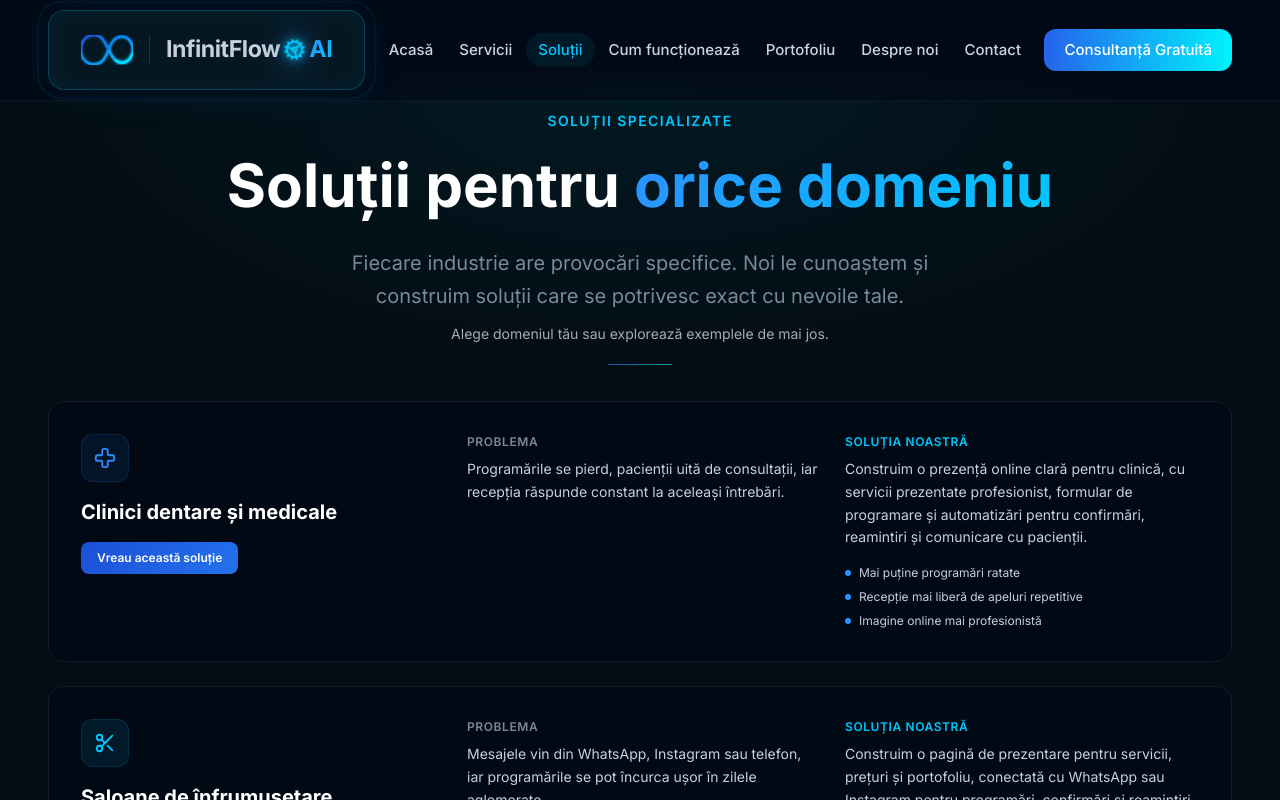
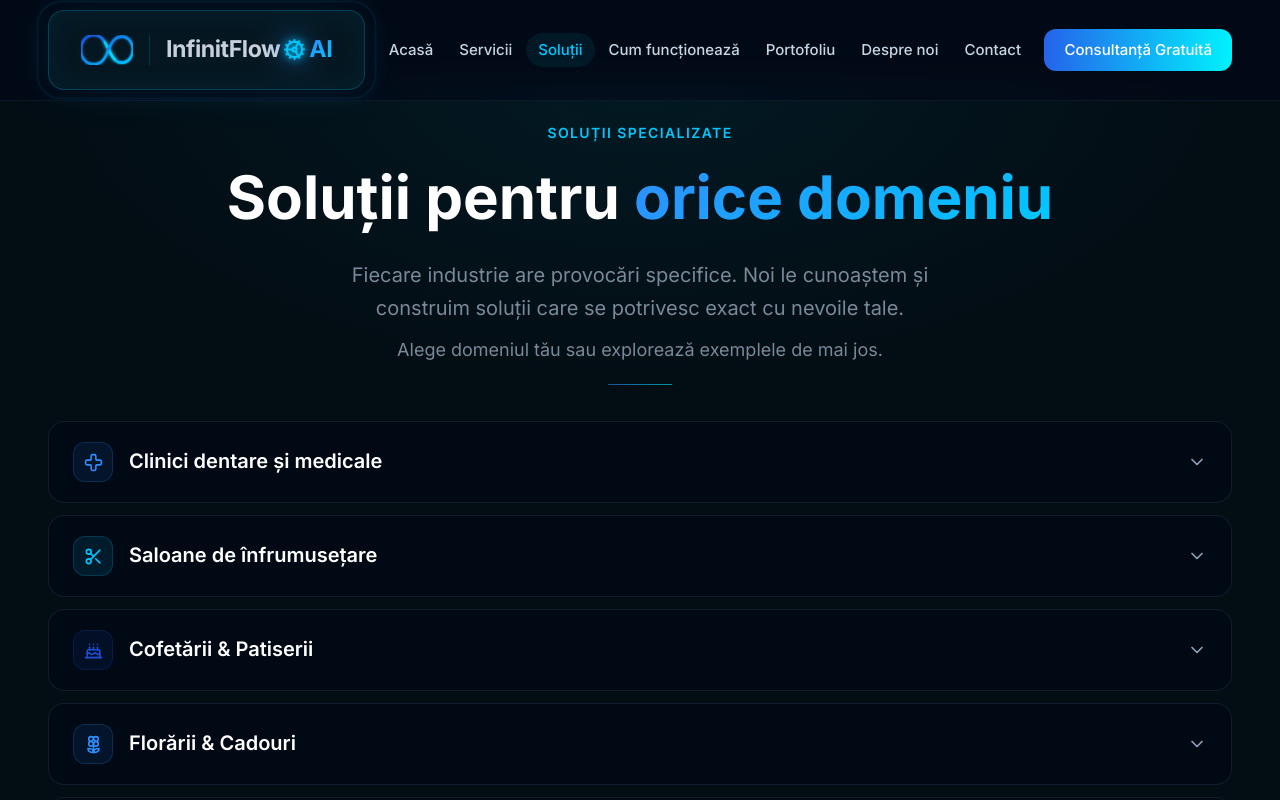
Before and after one commit to infinitflowai/InfinitFlowAI, a Next.js app: page /solutii in a window 1280 px wide. Shown: the top 800 px of the page. Built offline with nearby package versions, Linux system fonts and the light colour scheme.

Commit message:
Update desktop layout adjustments

```diff
--- a/src/app/cum-functioneaza/_components/ProcessDeep.tsx
+++ b/src/app/cum-functioneaza/_components/ProcessDeep.tsx
@@ -71,7 +71,7 @@ const cardHoverVariants = {
 
 export function ProcessDeep() {
   return (
-    <section className="relative pt-16 pb-10 lg:pt-20 lg:pb-18 bg-linear-to-b from-transparent via-brand-card/20 to-transparent">
+    <section className="relative pt-32 pb-10 lg:pb-18 bg-linear-to-b from-transparent via-brand-card/20 to-transparent">
 
       {/* Glow decorativ */}
       <div className="absolute inset-0 flex items-center justify-center pointer-events-none -z-10">
@@ -117,7 +117,7 @@ export function ProcessDeep() {
               key={d.title}
               variants={cardVariants}
               whileHover="hovered"
-              className="bg-slate-950/40 backdrop-blur-md rounded-2xl p-6 border border-slate-800/60 relative overflow-hidden flex flex-col"
+              className="bg-transparent rounded-2xl p-6 border border-slate-800/60 relative overflow-hidden flex flex-col"
             >
               {/* Număr mare discret */}
               <motion.span
@@ -148,13 +148,13 @@ export function ProcessDeep() {
                 >
                   <d.icon size={20} className="text-[#00f2fe]" />
                 </motion.div>
-                <h3 className="text-white font-semibold">{d.title}</h3>
+                <h3 className="text-lg text-white font-semibold">{d.title}</h3>
               </div>
 
               {/* Bullet points */}
               <ul className="space-y-2.5 relative z-10">
                 {d.points.map((p) => (
-                  <li key={p} className="flex items-start gap-2.5 text-sm text-slate-400 leading-relaxed">
+                  <li key={p} className="flex items-start gap-2.5 text-base text-slate-400 leading-relaxed">
                     <span className="mt-[7px] w-1.5 h-1.5 rounded-full flex-shrink-0 bg-[#00f2fe]/55" />
                     {p}
                   </li>
--- a/src/app/globals.css
+++ b/src/app/globals.css
@@ -174,6 +174,22 @@ select:-webkit-autofill:focus {
   }
 }
 
+/* ─── Mobile performance optimizations ─────────────────────── */
+/* touch-action: pan-y allows browser to handle vertical scroll natively,
+   preventing scroll jank on animated sections */
+section {
+  touch-action: pan-y;
+}
+
+/* GPU layer promotion for Framer Motion animated wrappers.
+   translateZ(0) forces compositing without breaking stacking contexts. */
+@media (max-width: 1023px) {
+  section > div {
+    transform: translateZ(0);
+    backface-visibility: hidden;
+  }
+}
+
 /* ─── Desktop homepage section rhythm ───────────────────────── */
 /* Single rule controls vertical spacing for all homepage sections above 1280px.
    To adjust desktop section padding, change the values here only. */
--- a/src/app/page.tsx
+++ b/src/app/page.tsx
@@ -36,7 +36,7 @@ export default function HomePage() {
         <MobileDivider />
         <TestimonialCard />
         <MobileDivider />
-        <CTASection sectionClassName="min-h-screen lg:min-h-140 flex flex-col justify-center xl:justify-start py-20 lg:py-16" />
+        <CTASection sectionClassName="min-h-screen lg:min-h-140 flex flex-col justify-center xl:justify-start py-20 lg:py-16 xl:pt-24!" />
       </div>
     </>
   )
--- a/src/app/servicii/_components/ServiceDetails.tsx
+++ b/src/app/servicii/_components/ServiceDetails.tsx
@@ -158,7 +158,7 @@ export function ServiceDetails() {
                   border: `1px solid ${s.color}14`,
                 }}
               >
-                <s.icon size={56} style={{ color: s.color, opacity: 0.28 }} />
+                <s.icon size={56} style={{ color: s.color, opacity: 0.4, filter: `drop-shadow(0 0 12px ${s.color})` }} />
               </div>
 
             </div>
--- a/src/app/solutii/_components/IndustryDetails.tsx
+++ b/src/app/solutii/_components/IndustryDetails.tsx
@@ -1,9 +1,11 @@
 'use client'
 
-import { motion } from 'framer-motion'
+import { useState } from 'react'
+import { motion, AnimatePresence } from 'framer-motion'
 import {
   Cross, Scissors, Cake, Flower2, UtensilsCrossed,
   Car, ShoppingBag, Store, PawPrint, Dumbbell, Building2, Briefcase,
+  ChevronDown,
 } from 'lucide-react'
 import Link from 'next/link'
 
@@ -119,67 +121,126 @@ const INDUSTRIES = [
 ]
 
 export function IndustryDetails() {
+  const [openId, setOpenId] = useState<string | null>(null)
+
+  const toggle = (id: string) =>
+    setOpenId((prev) => (prev === id ? null : id))
+
   return (
     <section className="pt-4 pb-16 lg:pt-5 lg:pb-24">
-      <div className="max-w-360 mx-auto px-6 sm:px-8 lg:px-10 xl:px-12 space-y-6">
-        {INDUSTRIES.map((ind, i) => (
+      <div className="max-w-360 mx-auto px-6 sm:px-8 lg:px-10 xl:px-12 space-y-3">
+        {INDUSTRIES.map((ind, i) => {
+          const isOpen = openId === ind.id
+          return (
             <motion.div
               key={ind.id}
               id={ind.id}
-            initial={{ opacity: 0, y: 30 }}
+              initial={{ opacity: 0, y: 24 }}
               whileInView={{ opacity: 1, y: 0 }}
               viewport={{ once: true, margin: '-60px' }}
-            transition={{ duration: 0.6, delay: i * 0.05 }}
-            className="bg-slate-950/40 backdrop-blur-md border border-slate-800/60 rounded-2xl p-6 lg:p-8 transition-all duration-300 hover:-translate-y-0.5 hover:border-[#00f2fe]/40 hover:shadow-[0_0_20px_rgba(0,242,254,0.08)]"
+              transition={{ duration: 0.5, delay: i * 0.04 }}
+              animate={{
+                borderColor: isOpen ? '#2D8FFF' : 'rgba(30,41,59,0.6)',
+                boxShadow: isOpen
+                  ? '0 0 24px rgba(45,143,255,0.14)'
+                  : '0 0 0px rgba(45,143,255,0)',
+              }}
+              className="rounded-2xl border overflow-hidden"
+              style={{ background: 'rgba(2,6,23,0.45)' }}
             >
-            <div className="grid grid-cols-1 lg:grid-cols-3 gap-6 lg:gap-10">
-
-              {/* Left: title */}
-              <div className="flex flex-col gap-4">
+              {/* Rând închis: icon + titlu + chevron */}
+              <button
+                onClick={() => toggle(ind.id)}
+                className="w-full flex items-center gap-4 px-6 py-5 text-left cursor-pointer group"
+              >
                 <div
-                  className="w-12 h-12 rounded-xl flex items-center justify-center"
-                  style={{ background: `${ind.color}15`, border: `1px solid ${ind.color}25` }}
+                  className="w-10 h-10 rounded-xl flex items-center justify-center shrink-0 transition-all duration-200 group-hover:scale-105"
+                  style={{
+                    background: `${ind.color}18`,
+                    border: `1px solid ${ind.color}30`,
+                  }}
                 >
-                  <ind.icon size={22} style={{ color: ind.color }} />
-                </div>
-                <h2 className="text-white font-bold text-xl">{ind.title}</h2>
-                <Link
-                  href="#solutii-contact"
-                  className="inline-flex items-center gap-2 px-4 py-2 text-xs font-semibold text-white rounded-lg btn-primary self-start"
-                >
-                  Vreau această soluție
-                </Link>
+                  <ind.icon size={19} style={{ color: ind.color }} />
                 </div>
 
-              {/* Middle: problem → solution */}
-              <div className="lg:col-span-2 grid grid-cols-1 sm:grid-cols-2 gap-6">
+                <span className="flex-1 text-white font-semibold text-xl leading-snug">
+                  {ind.title}
+                </span>
+
+                <motion.div
+                  animate={{ rotate: isOpen ? 180 : 0 }}
+                  transition={{ duration: 0.28, ease: 'easeOut' }}
+                  className="shrink-0"
+                >
+                  <ChevronDown
+                    size={20}
+                    className="text-slate-400 group-hover:text-slate-200 transition-colors duration-200"
+                  />
+                </motion.div>
+              </button>
+
+              {/* Conținut expandabil */}
+              <AnimatePresence initial={false}>
+                {isOpen && (
+                  <motion.div
+                    key="content"
+                    initial={{ height: 0, opacity: 0 }}
+                    animate={{ height: 'auto', opacity: 1 }}
+                    exit={{ height: 0, opacity: 0 }}
+                    transition={{ duration: 0.32, ease: 'easeOut' }}
+                    style={{ overflow: 'hidden' }}
+                  >
+                    <div className="px-6 py-8 border-t border-slate-800/50">
+                      <div className="grid grid-cols-1 sm:grid-cols-2 gap-6 lg:gap-10">
+
+                        {/* Problema */}
                         <div>
-                  <p className="text-brand-muted text-xs uppercase tracking-wider font-semibold mb-2">
+                          <p className="text-brand-muted text-sm font-bold tracking-widest uppercase mb-3">
                             Problema
                           </p>
-                  <p className="text-brand-silver text-sm leading-relaxed">{ind.pain}</p>
+                          <p className="text-brand-silver text-lg leading-relaxed">
+                            {ind.pain}
+                          </p>
                         </div>
+
+                        {/* Soluția + beneficii + buton */}
                         <div>
-                  <p className="text-brand-cyan text-xs uppercase tracking-wider font-semibold mb-2">
+                          <p className="text-brand-cyan text-sm font-bold tracking-widest uppercase mb-3">
                             Soluția noastră
                           </p>
-                  <p className="text-brand-silver text-sm leading-relaxed mb-4">{ind.solution}</p>
-                  <div className="flex flex-col gap-2">
+                          <p className="text-brand-silver text-lg leading-relaxed mb-5">
+                            {ind.solution}
+                          </p>
+                          <div className="flex flex-col gap-2.5 mb-6">
                             {ind.results.map((r) => (
-                      <div key={r} className="flex items-center gap-2 text-xs text-brand-silver">
                               <div
-                          className="w-1.5 h-1.5 rounded-full flex-shrink-0"
+                                key={r}
+                                className="flex items-center gap-2 text-base text-brand-silver"
+                              >
+                                <div
+                                  className="w-1.5 h-1.5 rounded-full shrink-0"
                                   style={{ background: ind.color }}
                                 />
                                 {r}
                               </div>
                             ))}
                           </div>
+                          <Link
+                            href="#solutii-contact"
+                            className="inline-flex items-center gap-2 px-4 py-2 text-xs font-semibold text-white rounded-lg btn-primary"
+                          >
+                            Vreau această soluție
+                          </Link>
                         </div>
+
                       </div>
                     </div>
                   </motion.div>
-        ))}
+                )}
+              </AnimatePresence>
+            </motion.div>
+          )
+        })}
       </div>
     </section>
   )
--- a/src/app/solutii/page.tsx
+++ b/src/app/solutii/page.tsx
@@ -12,7 +12,7 @@ export const metadata: Metadata = {
 export default function SolutiiPage() {
   return (
     <div className="pt-20">
-      <section className="pt-5 pb-3 lg:pt-7 lg:pb-4 text-center relative overflow-hidden">
+      <section className="pt-10 pb-3 lg:pt-10 lg:pb-4 text-center relative overflow-hidden">
         <div
           className="absolute inset-0 pointer-events-none"
           style={{
@@ -31,7 +31,7 @@ export default function SolutiiPage() {
             Fiecare industrie are provocări specifice. Noi le cunoaștem și construim soluții care se
             potrivesc exact cu nevoile tale.
           </p>
-          <p className="mt-3 text-sm text-slate-300/80 max-w-lg mx-auto">
+          <p className="mt-3 text-lg text-brand-muted max-w-lg mx-auto">
             Alege domeniul tău sau explorează exemplele de mai jos.
           </p>
           <div
@@ -47,7 +47,7 @@ export default function SolutiiPage() {
       <CTASection
         title="Nu îți vezi domeniul în listă?"
         subtitle="Spune-ne cum funcționează afacerea ta și îți arătăm ce procese pot fi automatizate."
-        sectionClassName="min-h-screen flex flex-col justify-center pt-16 pb-32 lg:pt-20 lg:pb-40"
+        sectionClassName="min-h-screen flex flex-col items-center justify-center"
       />
     </div>
   )
--- a/src/components/AutomationFlow.tsx
+++ b/src/components/AutomationFlow.tsx
@@ -57,7 +57,7 @@ export function AutomationFlow() {
   return (
     <section className="relative min-h-[calc(100vh-80px)] lg:min-h-195 flex flex-col pt-7 pb-10 lg:pt-8 lg:pb-10">
       {/* Inner wrapper stretches to fill remaining height, distributes 3 blocks evenly */}
-      <div className="max-w-360 mx-auto px-6 sm:px-8 lg:px-10 xl:px-12 flex flex-col flex-1 xl:flex-none -translate-y-3 xl:translate-y-0">
+      <div className="max-w-360 mx-auto px-6 sm:px-8 lg:px-10 xl:px-12 flex flex-col flex-1 xl:flex-none pt-8 -translate-y-3 xl:translate-y-0">
 
         {/* Block 1 — Introducere */}
         <motion.div
@@ -93,14 +93,14 @@ export function AutomationFlow() {
           initial="hidden"
           whileInView="visible"
           viewport={{ once: true, amount: 0.25 }}
-          className="grid grid-cols-1 md:grid-cols-2 lg:grid-cols-4 gap-6 mt-9 lg:mt-13"
+          className="grid grid-cols-1 md:grid-cols-2 lg:grid-cols-4 gap-6 mt-9 lg:mt-6"
         >
           {STEPS.map((step) => (
             <motion.div
               key={step.step}
               variants={cardVariants}
               whileHover="hovered"
-              className="bg-slate-950/40 backdrop-blur-md border border-slate-800/60 rounded-2xl pt-3 px-6 pb-8 sm:px-8 sm:pb-13 relative overflow-hidden flex flex-col sm:min-h-60"
+              className="bg-transparent border border-slate-800/60 rounded-2xl pt-3 px-6 pb-8 sm:px-8 sm:pb-13 relative overflow-hidden flex flex-col sm:min-h-60"
             >
               <span className="absolute top-4 right-5 text-7xl font-bold text-slate-800/30 z-0 select-none">
                 {step.step}
--- a/src/components/IndustriesGrid.tsx
+++ b/src/components/IndustriesGrid.tsx
@@ -94,7 +94,7 @@ export function IndustriesGrid() {
 
   return (
     <section className="relative py-16 lg:py-20 bg-linear-to-b from-transparent via-brand-card/30 to-transparent">
-      <div className="max-w-360 mx-auto px-6 sm:px-8 lg:px-10 xl:px-12">
+      <div className="max-w-360 mx-auto px-6 sm:px-8 lg:px-10 xl:px-12 xl:mt-16 xl:-mb-16">
         <div className="w-full grid grid-cols-1 lg:grid-cols-[0.9fr_1.1fr] items-center gap-12 lg:gap-16">
 
           {/* Left */}
--- a/src/components/LenisProvider.tsx
+++ b/src/components/LenisProvider.tsx
@@ -9,6 +9,9 @@ export function LenisProvider({ children }: { children: React.ReactNode }) {
   const pathname = usePathname()
 
   useEffect(() => {
+    // Native scroll is faster on mobile — skip Lenis below 768px
+    if (window.matchMedia('(max-width: 767px)').matches) return
+
     const lenis = new Lenis({
       duration: 1.2,
       easing: (t: number) => Math.min(1, 1.001 - Math.pow(2, -10 * t)),
--- a/src/components/PortfolioCards.tsx
+++ b/src/components/PortfolioCards.tsx
@@ -77,7 +77,7 @@ const arrowVariants = {
 export function PortfolioCards() {
   return (
     <section className="relative min-h-[calc(100vh-96px)] lg:min-h-190 flex flex-col pt-14 pb-12 md:pt-16 lg:pt-10 md:pb-7 lg:pb-7">
-      <div className="w-full max-w-360 mx-auto px-6 sm:px-8 lg:px-10 xl:px-12 flex flex-col flex-1 translate-y-10 xl:translate-y-0">
+      <div className="w-full max-w-360 mx-auto px-6 sm:px-8 lg:px-10 xl:px-12 flex flex-col flex-1 pt-24 translate-y-10 xl:translate-y-0">
 
         {/* Header */}
         <motion.div
--- a/src/components/TestimonialCard.tsx
+++ b/src/components/TestimonialCard.tsx
@@ -31,7 +31,7 @@ const labelStyle = {
 
 export function TestimonialCard() {
   return (
-    <section className="relative min-h-[calc(100vh-80px)] lg:min-h-170 flex flex-col justify-center xl:justify-start pt-6 pb-14 lg:pt-8 lg:pb-10">
+    <section className="relative min-h-[calc(100vh-80px)] lg:min-h-170 flex flex-col justify-center xl:justify-start pt-32! pb-32!">
       <div className="max-w-360 mx-auto px-6 sm:px-8 lg:px-10 xl:px-12">
 
         {/* Header */}
```
Lines whose indentation alone changed are shown as unchanged.
